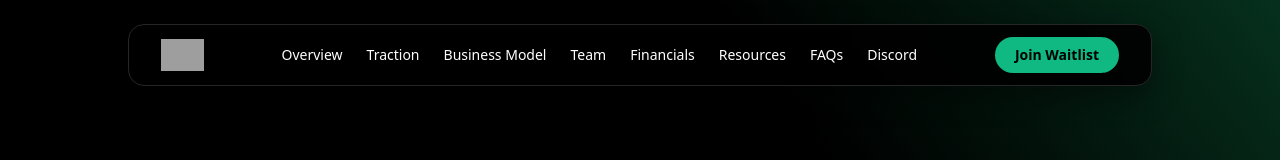
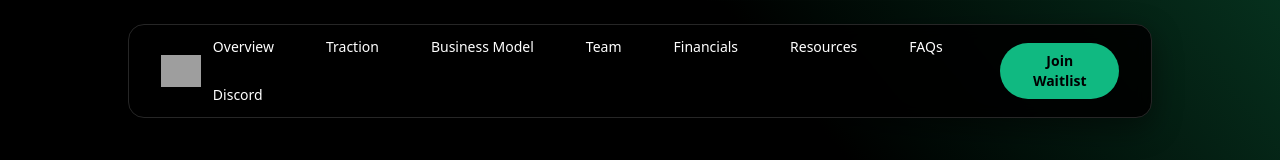
Before and after one commit to Hafeedh-lab/www.wefitlabs.com, a React (Vite) app: page / in a window 1280 px wide. Shown: the top 160 px of the page. Built offline with nearby package versions, Linux system fonts and the light colour scheme; grey boxes are pictures that could not be loaded.

Commit message:
Adjust navigation spacing and remove scrollbar

```diff
--- a/src/components/Navigation.tsx
+++ b/src/components/Navigation.tsx
@@ -62,13 +62,13 @@ export function Navigation() {
             className="h-8 w-auto"
           />
         </a>
-        <ul className="flex items-center gap-4 overflow-x-auto text-xs md:gap-6 md:text-sm">
+        <ul className="flex flex-wrap items-center gap-5 text-xs md:gap-7 md:text-sm">
           {navigationLinks.map((link) => (
             <li key={link.id}>
               <a
                 href={link.href}
                 onClick={(event) => handleNavClick(event, link.href)}
-                className="font-poppins font-medium text-white transition-colors duration-200 hover:text-emerald-400"
+                className="px-2 font-poppins font-medium text-white transition-colors duration-200 hover:text-emerald-400 md:px-3"
                 rel={isExternalLink(link.href) ? 'noreferrer noopener' : undefined}
                 target={isExternalLink(link.href) ? '_blank' : undefined}
               >
```
